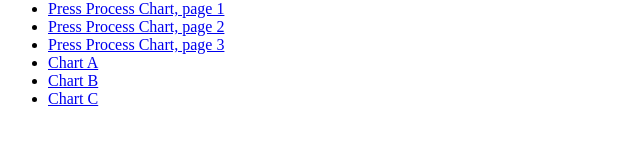
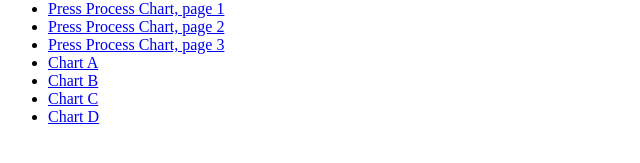
Before and after one commit to randomguy44baller/templates, a plain HTML site: page index.html in a window 1280 px wide. Shown: the part 381-544 px from the top of the page, 0-640 px from the left. Drawn offline with Linux system fonts and the light colour scheme.

Commit message:
Add Chart D
Co-authored-by: randomguy44baller <randomguy44baller@users.noreply.github.com>

```diff
--- a/index.html
+++ b/index.html
@@ -21,4 +21,5 @@
 <li><a href="chart-a.pdf">Chart A</a></li>
 <li><a href="chart-b.pdf">Chart B</a></li>
 <li><a href="chart-c.pdf">Chart C</a></li>
+<li><a href="chart-d.pdf">Chart D</a></li>
 </ul>
```
Also changed, not shown: 1 other file.
